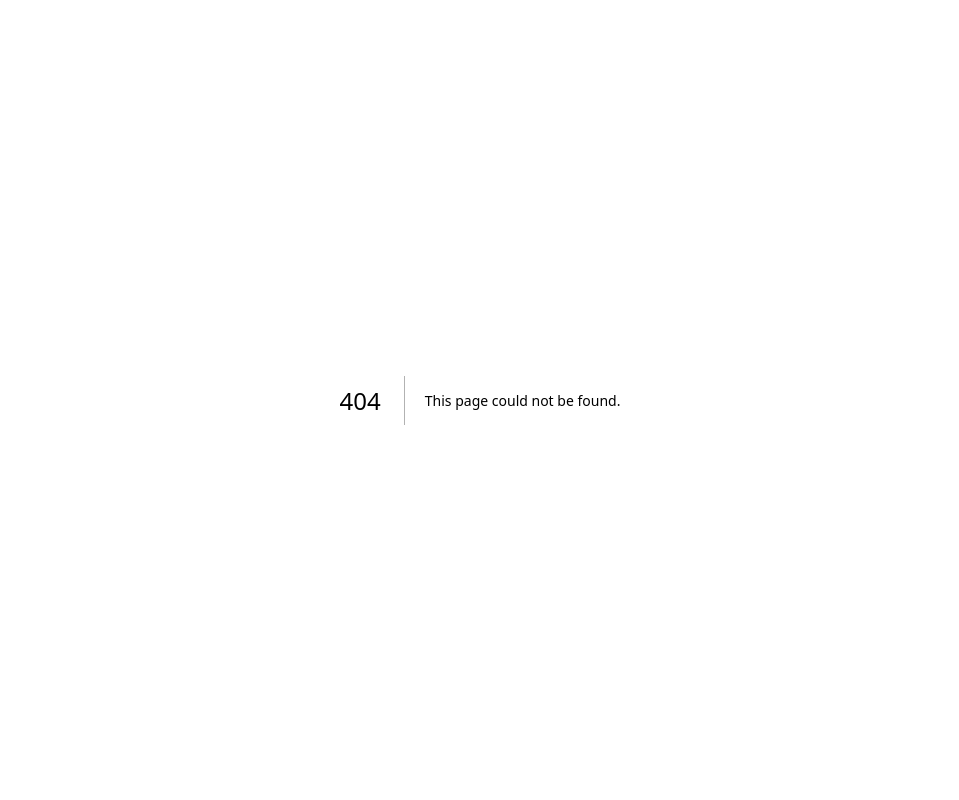
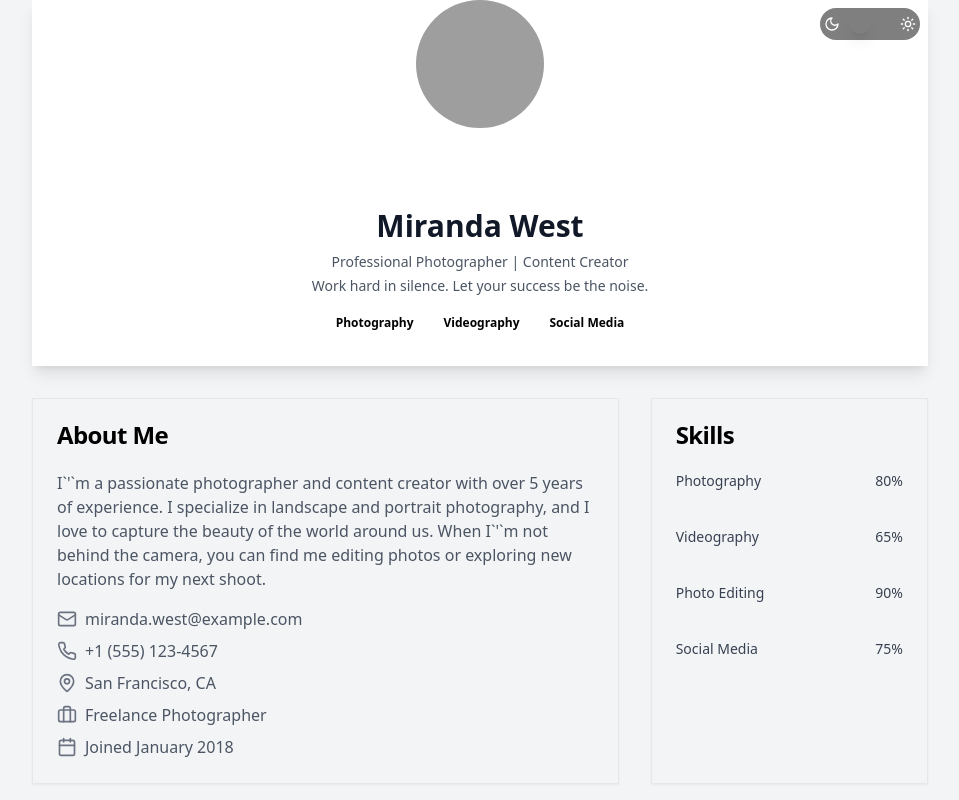
Before and after one commit to mohdakmal123/Major-Project, a Next.js app in the folder frontend/: page /user/profile in a window 1280 px wide. Before the commit this address had no page. Shown: the top 800 px of the page, without its empty margins (160-1119 px from the left). Built offline with nearby package versions, Linux system fonts and the light colour scheme; grey boxes are pictures that could not be loaded.

Commit message:
frontend

```diff
--- a/frontend/src/app/page.jsx
+++ b/frontend/src/app/page.jsx
@@ -126,7 +126,7 @@ const HomePage = () => {
             {Array(3).fill().map((_, index) => (
               <div key={index} className={`p-4 rounded-lg hover:shadow-lg transition duration-300 transform hover:-translate-y-1 flex flex-col items-center justify-center ${isDarkMode ? 'bg-gray-800 text-white' : 'bg-gray-200 text-black'}`}>
                 <p className="text-xl">⭐⭐⭐⭐⭐</p>
-                <p className="text-center">"This is a review from a user."</p>
+                <p className="text-center">`&quot;`This is a review from a user.`&quot;`</p>
               </div>
             ))}
           </div>
--- a/frontend/src/app/user/page.jsx
+++ b/frontend/src/app/user/profile/page.jsx
@@ -80,9 +80,9 @@ export default function ProfilePage() {
             </CardHeader>
             <CardContent>
               <p className="text-gray-600 dark:text-gray-400">
-                I'm a passionate photographer and content creator with over 5 years of experience.
+                I`&apos;`m a passionate photographer and content creator with over 5 years of experience.
                 I specialize in landscape and portrait photography, and I love to capture the beauty of the world around us.
-                When I'm not behind the camera, you can find me editing photos or exploring new locations for my next shoot.
+                When I`&apos;`m not behind the camera, you can find me editing photos or exploring new locations for my next shoot.
               </p>
               <div className="mt-4 space-y-2">
                 <div className="flex items-center">
```
Also changed, not shown: 1 other file (tests, documents, lock files or other folders).
